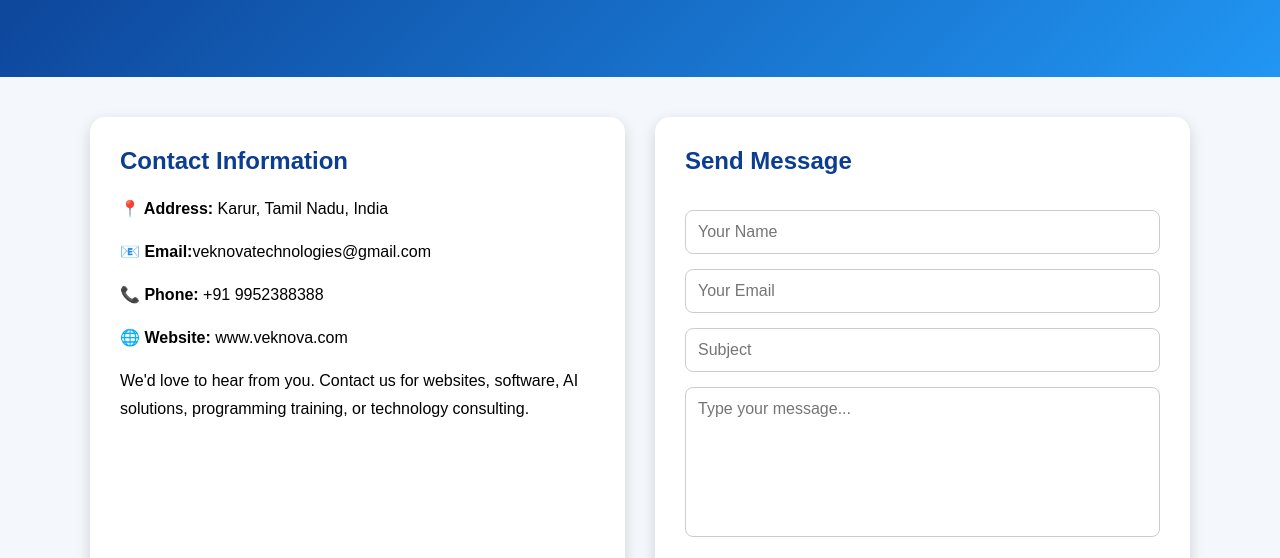
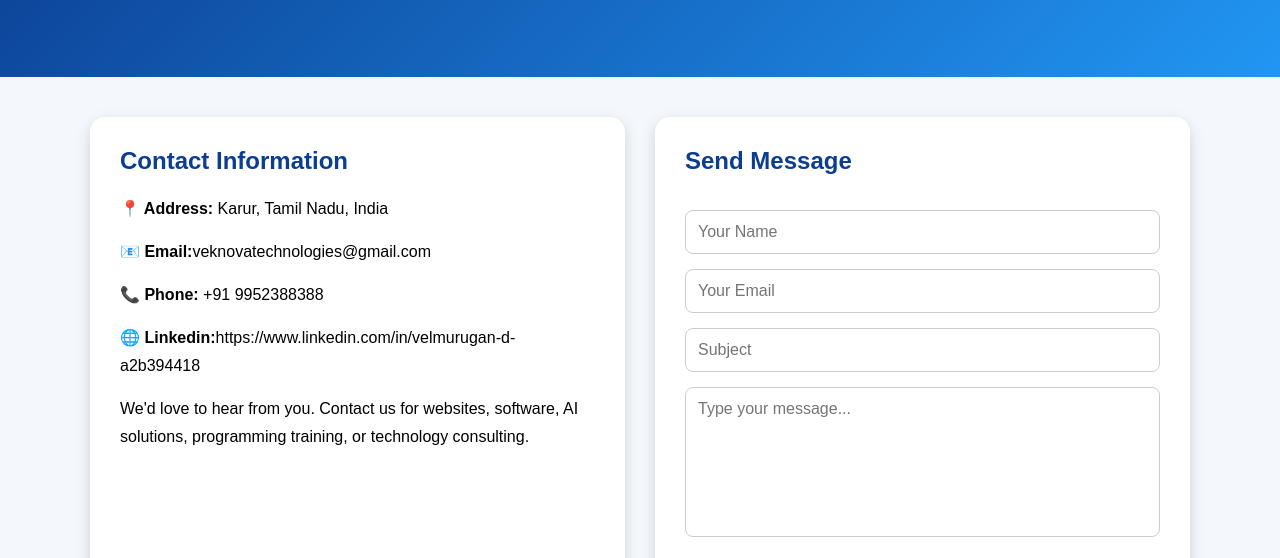
Before and after one commit to veluweb/VeKnova-Technologies-, a plain HTML site: page con.html in a window 1280 px wide. Shown: the part 218-776 px from the top of the page. Drawn offline with Linux system fonts and the light colour scheme.

Commit message:
Update contact information in con.html

```diff
--- a/con.html
+++ b/con.html
@@ -225,7 +225,7 @@
 
 <p><b>📞 Phone:</b> +91 9952388388</p>
 
-<p><b>🌐 Website:</b> www.veknova.com</p>
+<p><b>🌐 Linkedin:</b>https://www.linkedin.com/in/velmurugan-d-a2b394418 </p>
 
 <p>
 
```
